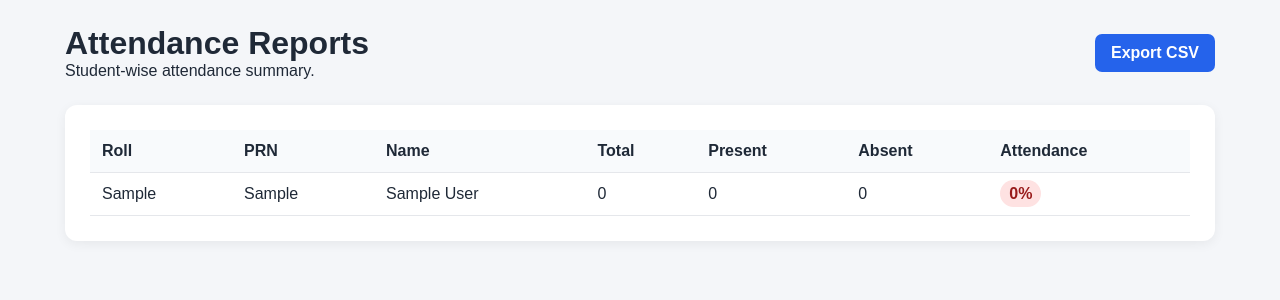
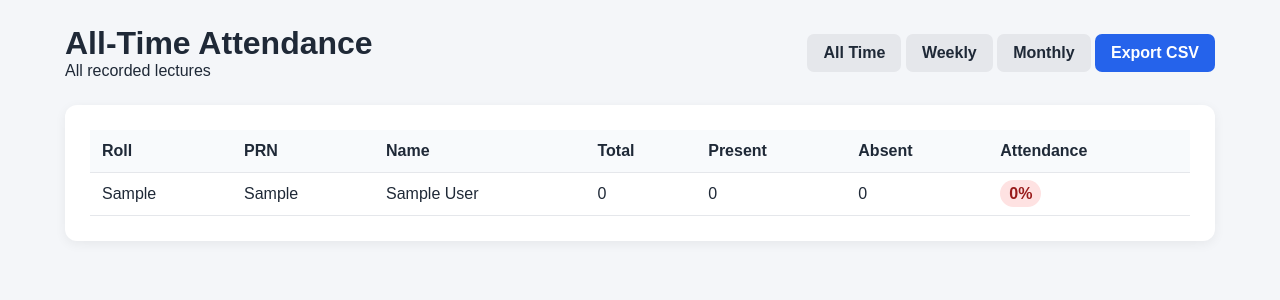
Before and after one commit to nyadav011222-eng/Nandani-yadav, a Flask app: page /reports in a window 1280 px wide. Shown: the part 109-409 px from the top of the page. Run offline with Flask 3, Linux system fonts and the light colour scheme; the visitor is signed in with stand-in values (Sample User, id 1); tables that the repository leaves empty hold one stand-in row (values such as "Sample post"); data that the repository does not hold is empty.

Commit message:
Add files via upload

```diff
--- a/templates/reports.html
+++ b/templates/reports.html
@@ -6,21 +6,24 @@
 
     <div>
 
-        <h1>Attendance Reports</h1>
+        <h1>{{ report_title }}</h1>
 
         <p>
-            Student-wise attendance summary.
+            {{ report_period }}
         </p>
 
     </div>
 
-    <a
-        href="{{ url_for('export_report') }}"
-        class="btn primary">
+    <div class="report-links">
+        <a href="{{ url_for('reports') }}" class="btn">All Time</a>
+        <a href="{{ url_for('period_report', period='weekly') }}" class="btn">Weekly</a>
+        <a href="{{ url_for('period_report', period='monthly') }}" class="btn">Monthly</a>
+        <a href="{{ url_for('export_report') }}" class="btn primary">
 
-        Export CSV
+            Export CSV
 
-    </a>
+        </a>
+    </div>
 
 </div>
 
```
